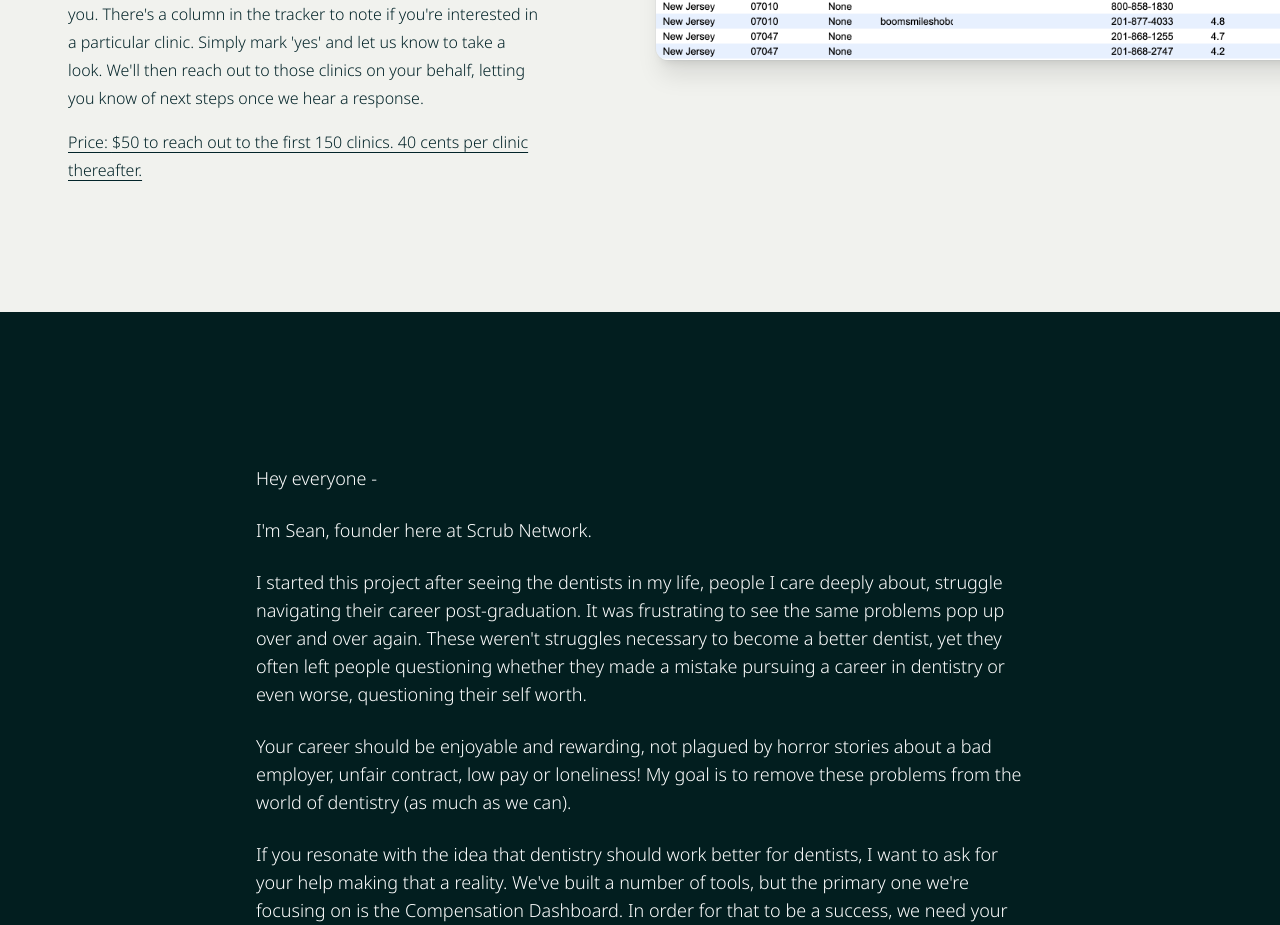
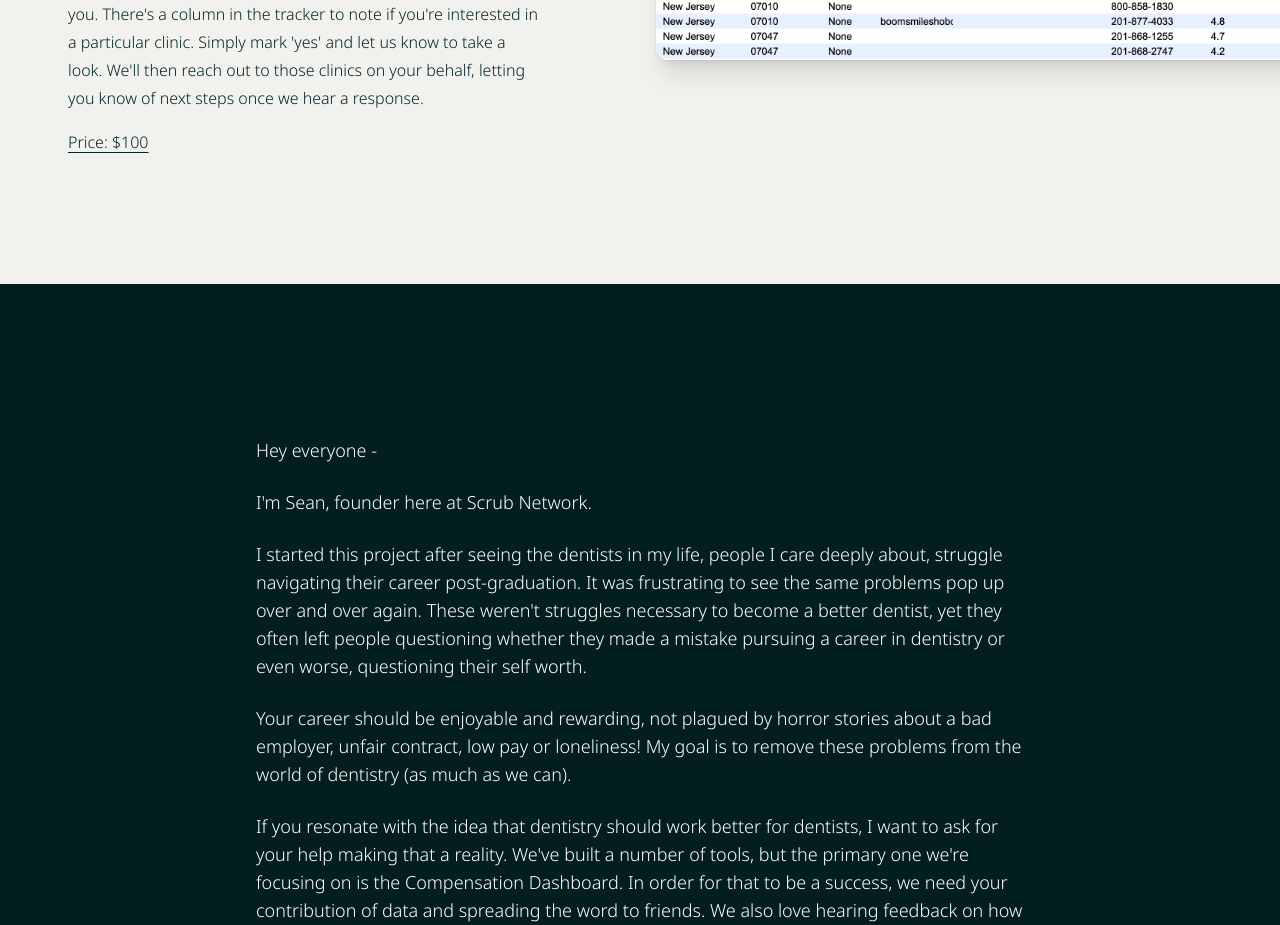
Before and after one commit to sean-yang14/sn_services_website, a Next.js app: page / in a window 1280 px wide. Shown: the part 4379-5304 px from the top of the page. Built offline with nearby package versions, Linux system fonts and the light colour scheme; a web font is replaced by a local one.

Commit message:
update pricing for auto reaching out

```diff
--- a/src/components/home/clinic_tracker.js
+++ b/src/components/home/clinic_tracker.js
@@ -12,7 +12,7 @@ const features = [
     name: 'Auto reaching out.',
     description: "If you need help reaching out, we're here for you. There's a column in the tracker to note if you're interested in a particular clinic. Simply mark 'yes' and let us know to take a look. We'll then reach out to those clinics on your behalf, letting you know of next steps once we hear a response.",
     icon: PhoneArrowUpRightIcon,
-    price: "$50 to reach out to the first 150 clinics. 40 cents per clinic thereafter."
+    price: "$100"
   },
 ]
 
```
